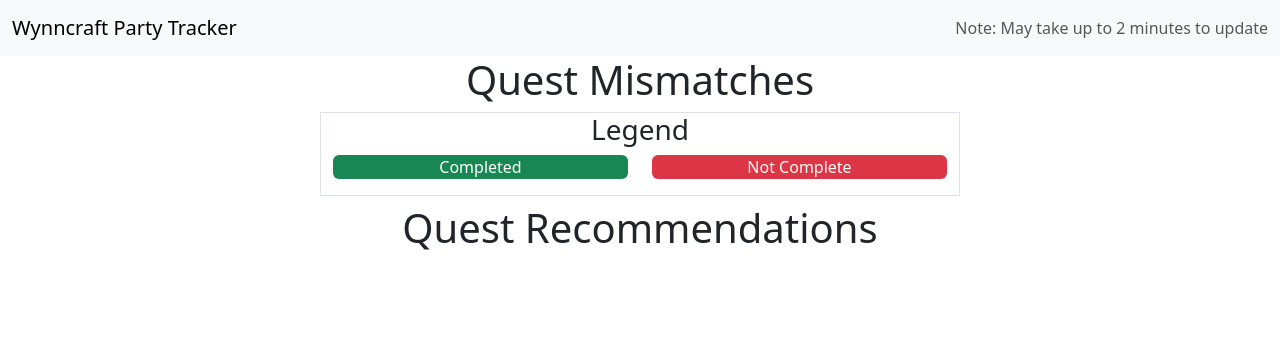
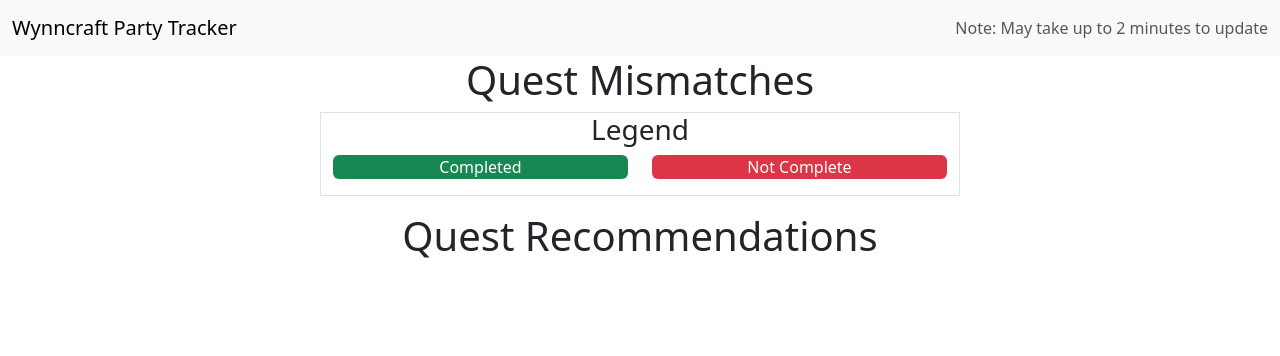
Before and after one commit to RaymondLiu777/wynncraft-party-tracker, a Flask app: template templates/index.html in a window 1280 px wide. Shown: the top 356 px of the page. Run offline with Flask 3, Linux system fonts and the light colour scheme; the template is opened without the code that fills it, so the values that code supplies are empty.

Commit message:
Add margin to quest rec section

```diff
--- a/templates/index.html
+++ b/templates/index.html
@@ -57,7 +57,7 @@
                 {% endfor %}
             </div>
         </div>
-        <h1 class="text-center"> Quest Recommendations </h1>
+        <h1 class="text-center mt-2"> Quest Recommendations </h1>
         <div class="container mt-2 w-50">
             <div class="row">
                 {% for quest_name, quest in data["quests"]["recommended"].items()%}
```
